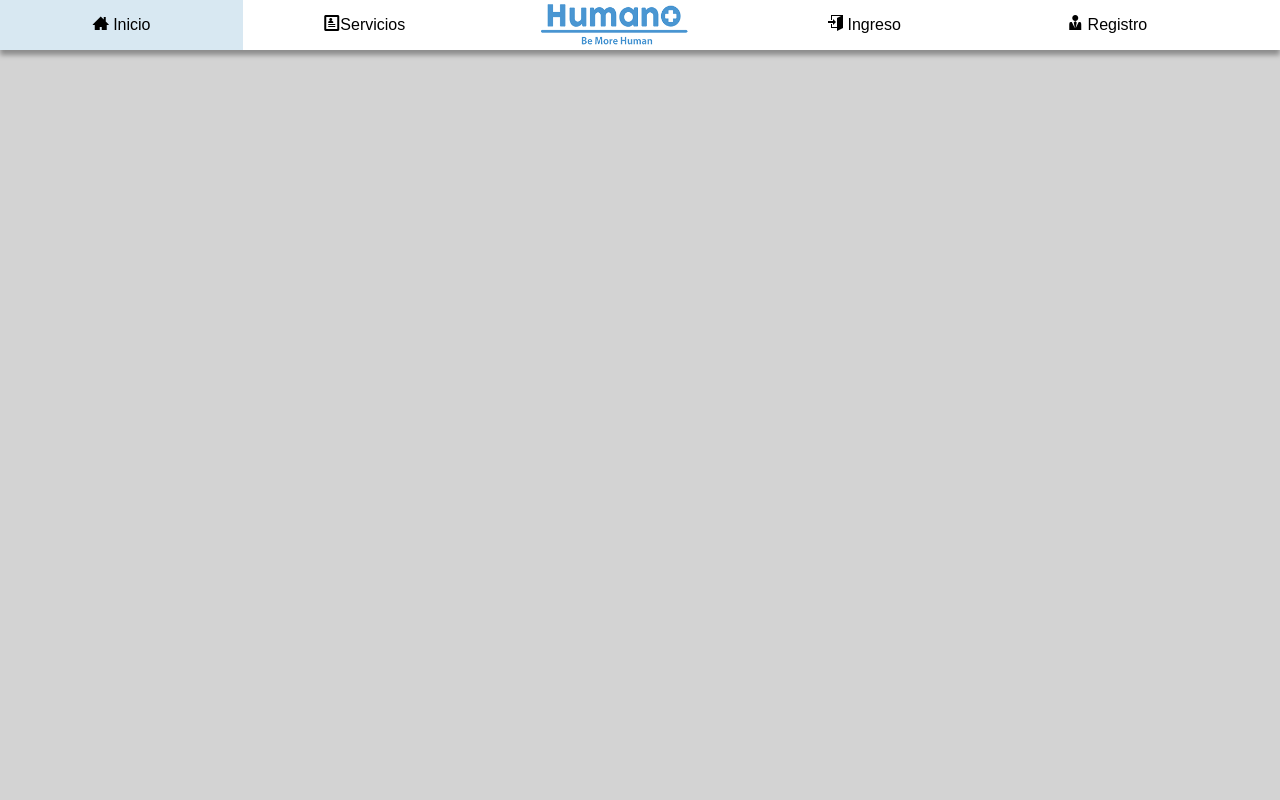
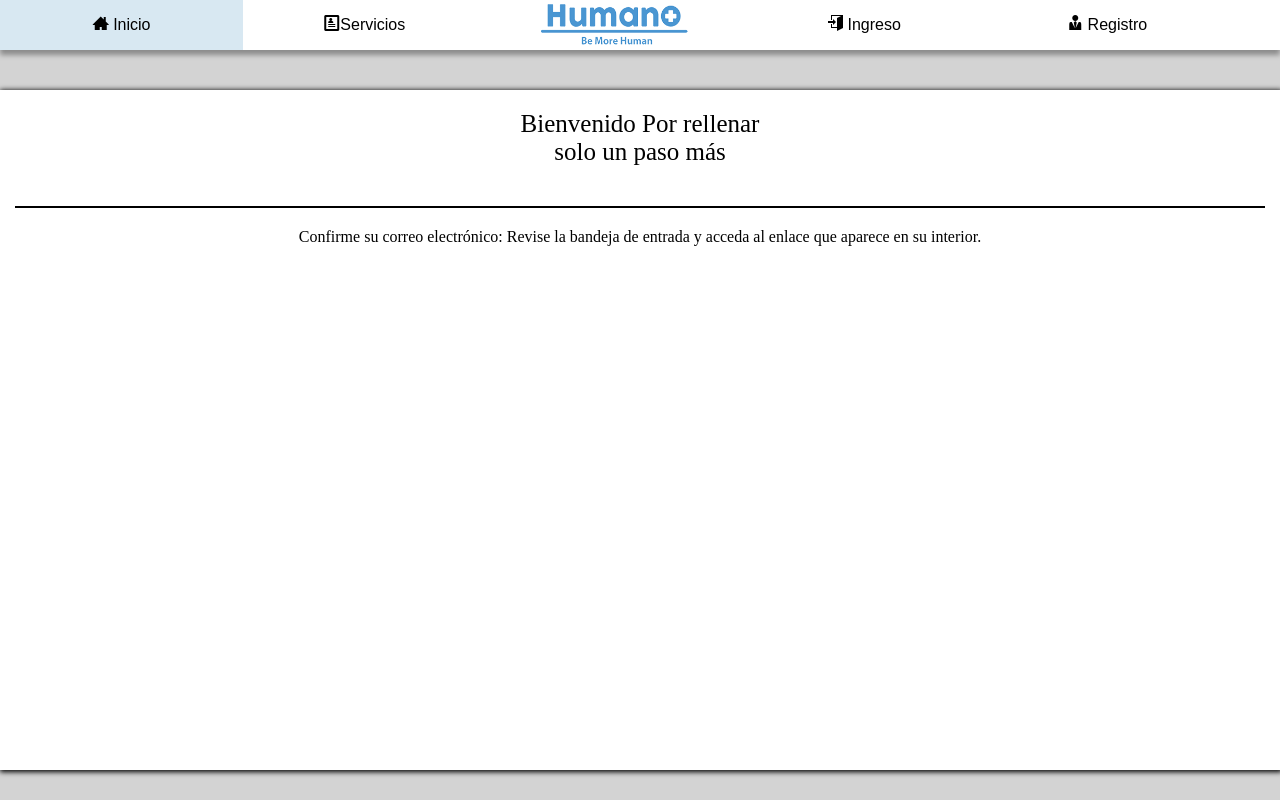
Before and after one commit to spartan102g/humanplus-test, a Nuxt app: page /confirmar in a window 1280 px wide. Built offline with nearby package versions, Linux system fonts and the light colour scheme.

Commit message:
Prototipo de la pagina de confirmacion

```diff
--- a/pages/confirmar.vue
+++ b/pages/confirmar.vue
@@ -1,9 +1,60 @@
 <template>
-    <div></div>
+    <div class="contenido-sub-navegacion">
+        <div class="tarjeta">
+            <div class="tarjeta-titulo">
+                Bienvenido  {{nombre}}<br> solo un paso más
+            </div>
+            <div class="tarjeta-texto">
+                Confirme su correo electrónico: Revise la bandeja de entrada y acceda al enlace que aparece en su interior.
+            </div>
+        </div>
+    </div>
 </template>
 
 <script>
-export default {}
+export default {
+    data(){
+        return {
+            nombre: "Por rellenar"
+        }
+    }
+}
 </script>
 
-<style></style>
+<style >
+
+.contenido-sub-navegacion{
+    padding-top: 40px;
+    display: flex;
+    justify-content: center;
+    align-content: center;
+
+}
+
+
+@media (min-width: 600px) {
+    .contenido-sub-navegacion{
+        padding-top: 50px;
+    }
+}
+</style>
+
+<style scoped>
+.tarjeta{
+    margin-top: 40px;
+    width: 100%;
+    height: 80vh;
+    background: #fff;
+    box-shadow:1px 1px 5px 1px black ;
+    padding: 20px 15px;
+    text-align: center;
+}
+.tarjeta-titulo{
+    font-size: 25px;
+    border-bottom: 2px solid black;
+    padding-bottom: 40px;
+}
+.tarjeta-texto{
+    padding: 20px 20px;
+}
+</style>
```
